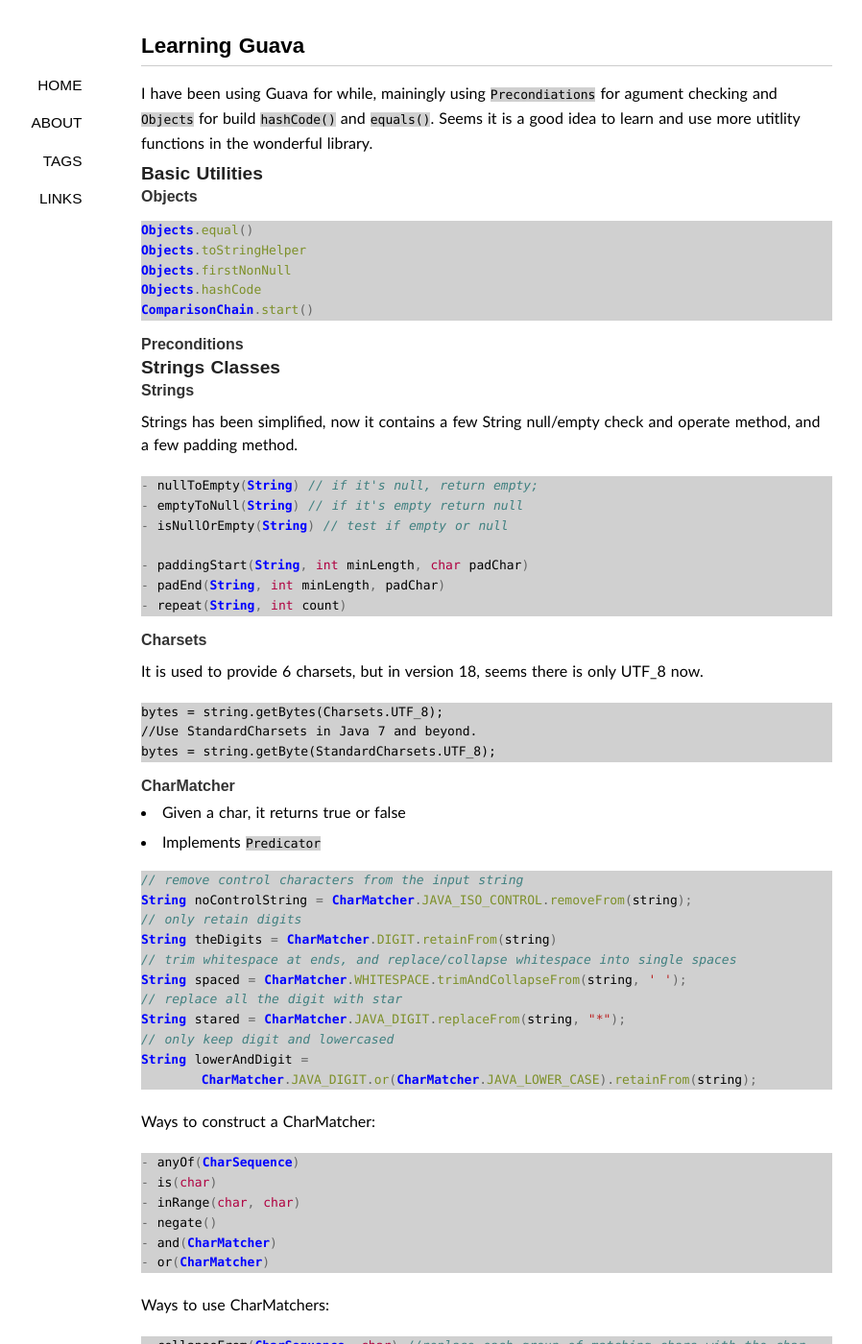
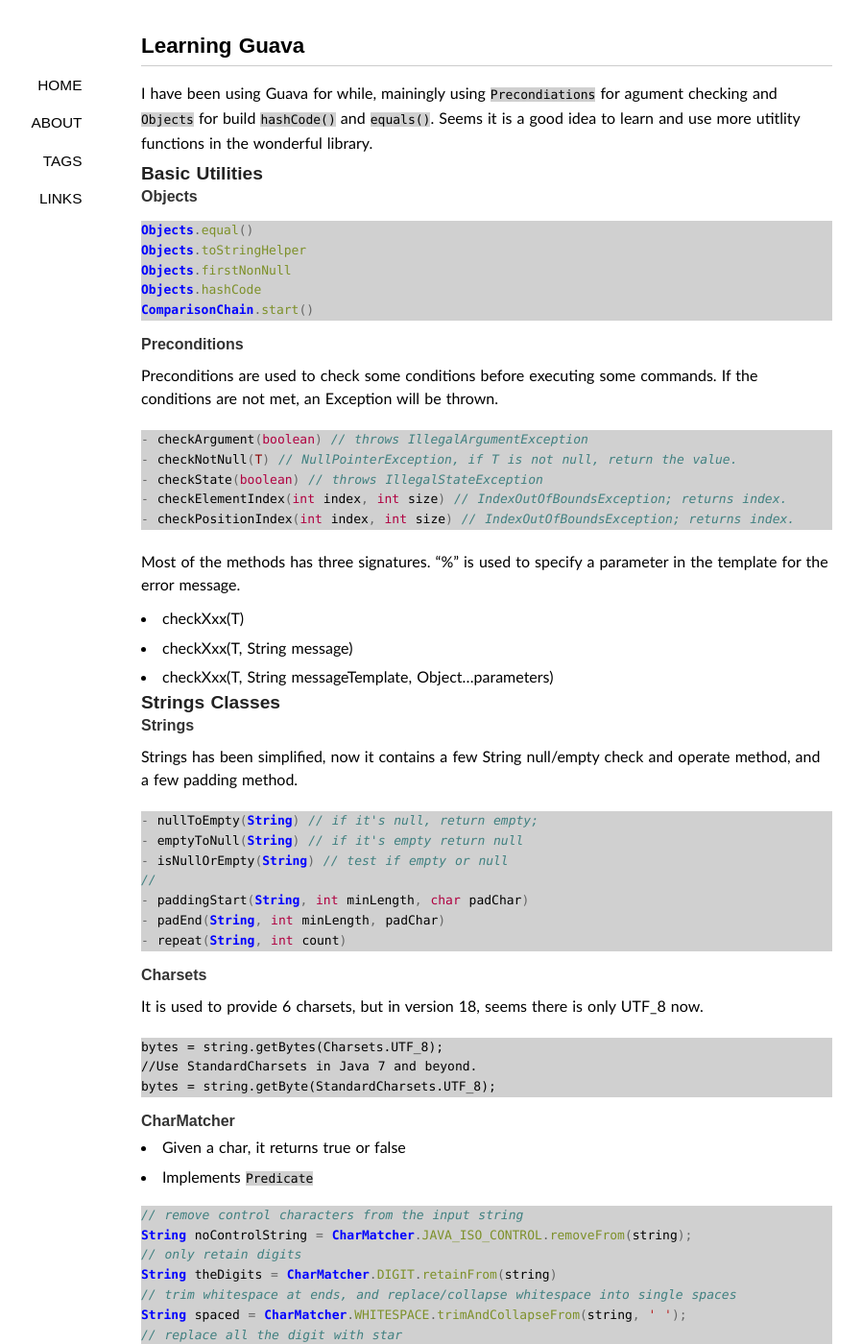
Before and after one commit to lchenn/linchen04.github.io, a Jekyll site: the page built from _posts/2014-10-21-learning-guava.md, in a window 1280 px wide and 1400 px high. Shown: the whole window at 96% size, without its empty margins (133-1031 px from the left). Built offline with Jekyll 4.4.1, drawn with Linux system fonts in a browser that asks for light colours; some web fonts are replaced; Markdown is read by kramdown in place of the engine named in the settings; comment, search, counter and statistics services are not loaded.

Commit message:
Content for Preconditions

````diff
--- a/_posts/2014-10-21-learning-guava.md
+++ b/_posts/2014-10-21-learning-guava.md
@@ -20,6 +20,20 @@
 ```
 #### Preconditions
 
+Preconditions are used to check some conditions before executing some commands. If the conditions are not met, an Exception will be thrown.
+
+```java
+- checkArgument(boolean) // throws IllegalArgumentException
+- checkNotNull(T) // NullPointerException, if T is not null, return the value.
+- checkState(boolean) // throws IllegalStateException
+- checkElementIndex(int index, int size) // IndexOutOfBoundsException; returns index.
+- checkPositionIndex(int index, int size) // IndexOutOfBoundsException; returns index.
+```
+
+Most of the methods has three signatures. "%" is used to specify a parameter in the template for the error message.
+- checkXxx(T)
+- checkXxx(T, String message)
+- checkXxx(T, String messageTemplate, Object...parameters)
 
 ### Strings Classes
 
@@ -30,7 +44,7 @@
 - nullToEmpty(String) // if it's null, return empty;
 - emptyToNull(String) // if it's empty return null
 - isNullOrEmpty(String) // test if empty or null
-
+//
 - paddingStart(String, int minLength, char padChar)
 - padEnd(String, int minLength, padChar)
 - repeat(String, int count)
@@ -48,7 +62,7 @@
 
 #### CharMatcher
 - Given a char, it returns true or false
-- Implements ```Predicator```
+- Implements ```Predicate```
 
 ```java
 // remove control characters from the input string
````
